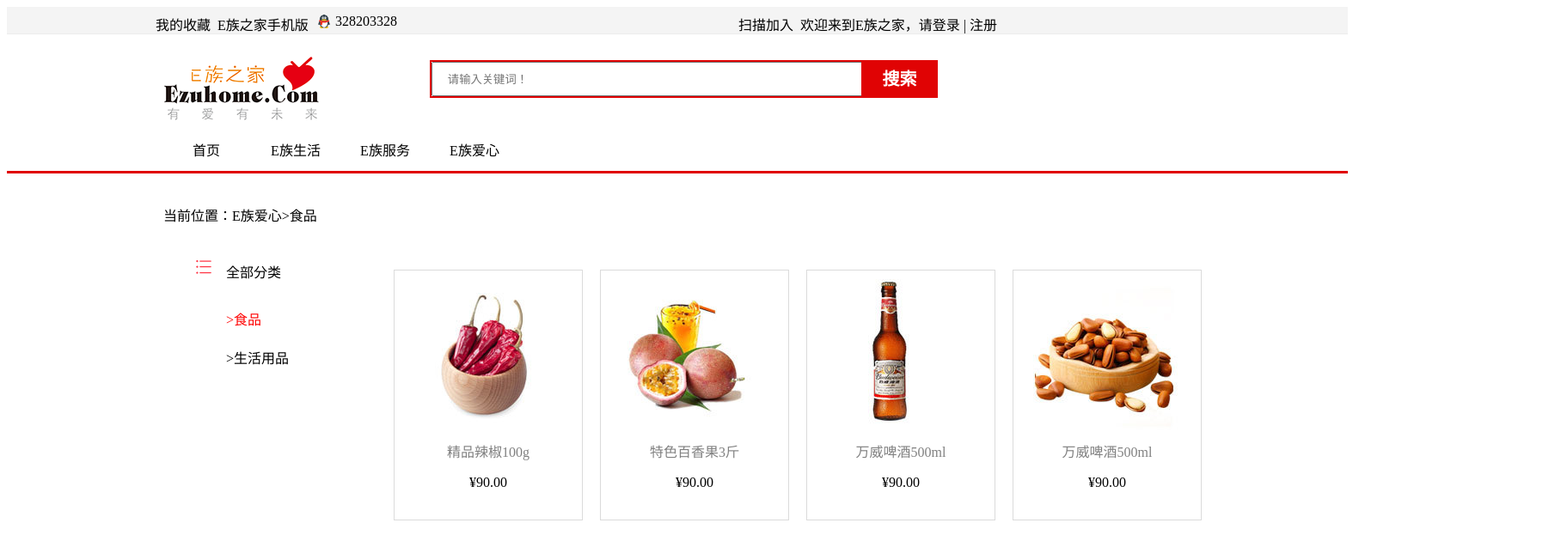
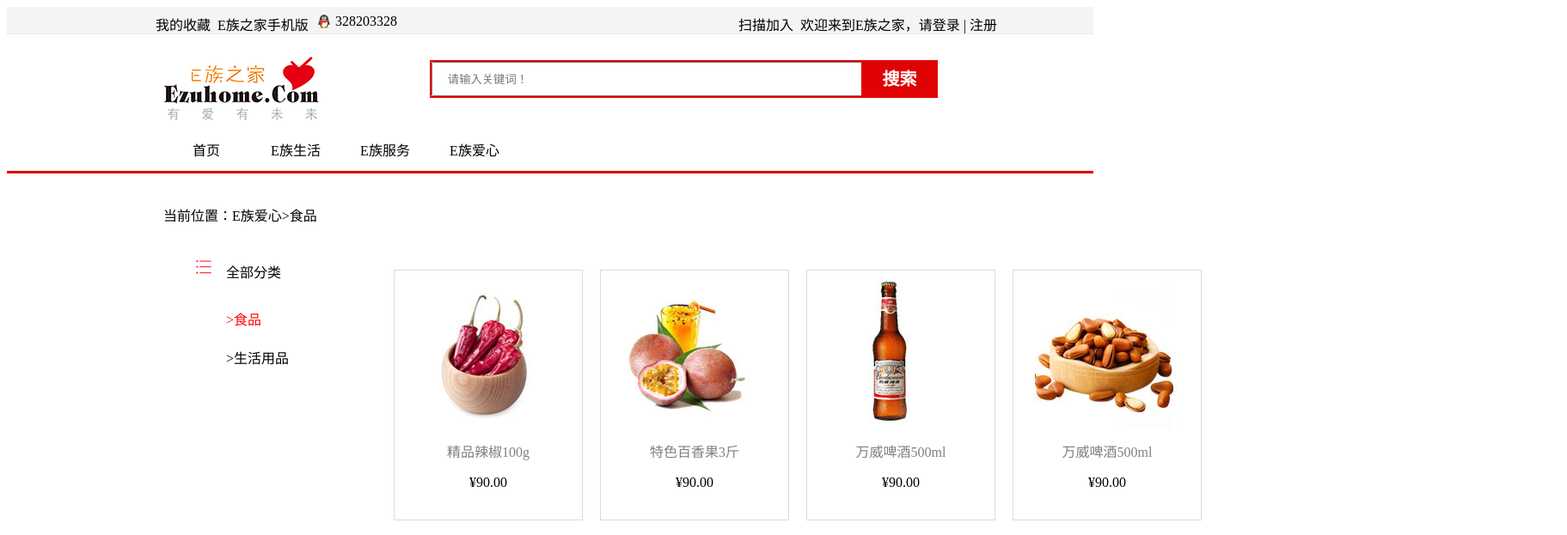
Before and after one commit to wojiaochenguanxi/wojiaochenguanxi, a plain HTML site: page index.html in a window 1280 px wide. Shown: the top 623 px of the page at 86% size, 1823 px wide, since content can reach past the window. Drawn offline with Linux system fonts and the light colour scheme.

Commit message:
Update style.css

```diff
--- a/style.css
+++ b/style.css
@@ -2,13 +2,10 @@ li{
 	list-style:none;
 }
 .box{
-	width:1560px;
 	height:1090px;
-	margin:0 auto;
 }
 .top{
 	background-color:#f4f4f4;
-	width:1560px;
 	height:31px;
 	border-bottom:1px solid #ececec;
 }
@@ -33,7 +30,6 @@ li{
 	top:0;
 }
 .mid{
-	width:1560px;
 	height:159px;
 	border-bottom:3px solid #e00304;
 }
```
